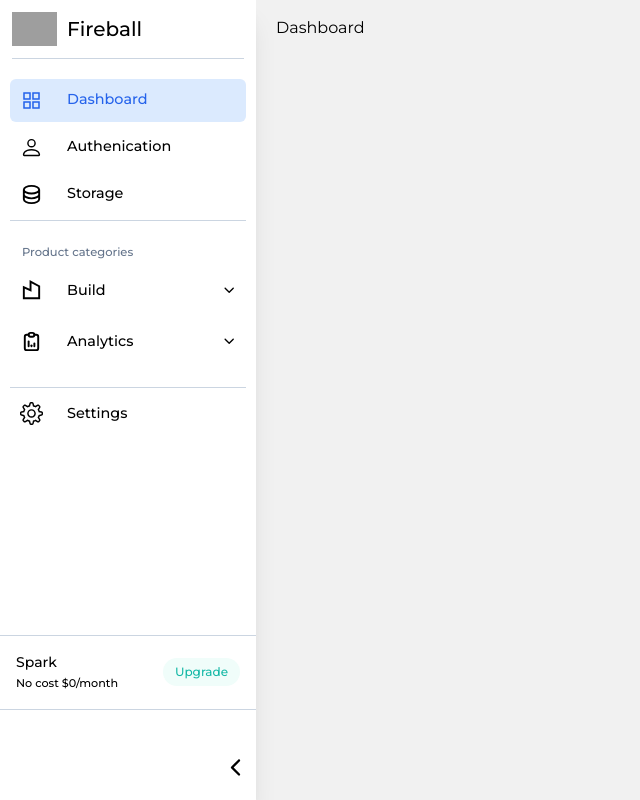
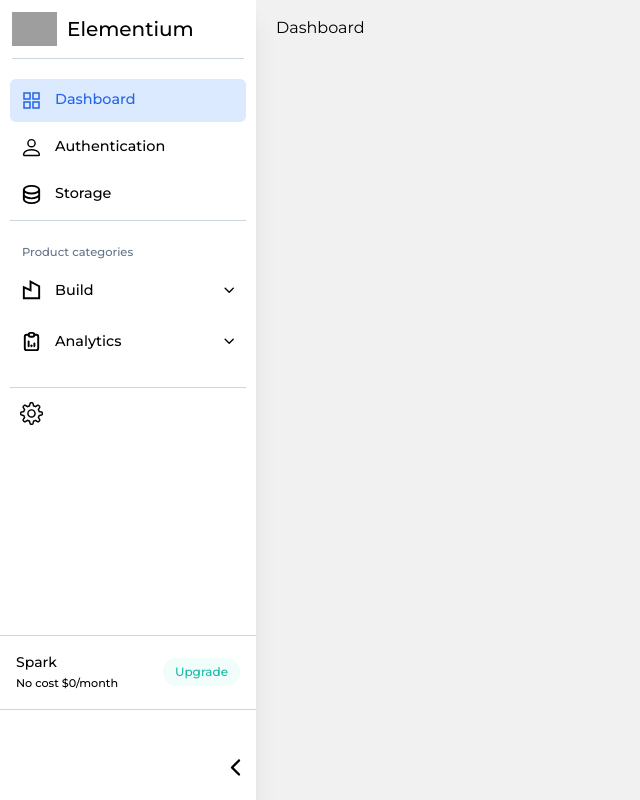
Before and after one commit to marykasp/elementium, a React (Vite) app: page / in a window 1280 px wide. Shown: the whole page, without its empty margins (0-640 px from the left). Built offline with nearby package versions, Linux system fonts and the light colour scheme; grey boxes are pictures that could not be loaded.

Commit message:
style: change the display of the navigation menu names
Change hide using logical conditioning based on the isOpen state or
use string interpolation to hide element if menu is closed

```diff
--- a/src/index.css
+++ b/src/index.css
@@ -17,7 +17,7 @@
 }
 
 .link {
-  @apply p-2.5 flex rounded-md gap-6 items-center md:cursor-pointer cursor-default duration-300 font-medium;
+  @apply p-2.5 flex rounded-md gap-3 items-center md:cursor-pointer cursor-default duration-300 font-medium;
 }
 
 /* applied directly active class - route match */
--- a/src/layouts/sidebar/index.jsx
+++ b/src/layouts/sidebar/index.jsx
@@ -66,7 +66,7 @@ const Sidebar = () => {
             alt=""
             width={45}
           />
-          <span className="text-xl whitespace-pre">Fireball</span>
+          <span className="text-xl whitespace-pre">Elementium</span>
         </div>
 
         {/* Menus */}
@@ -76,19 +76,19 @@ const Sidebar = () => {
             <li>
               <NavLink to="/" className={"link"}>
                 <AiOutlineAppstore size={23} className="min-w-max" />
-                Dashboard
+                {isOpen && <span>Dashboard</span>}
               </NavLink>
             </li>
             <li>
               <NavLink to="/authentication" className={"link"}>
                 <BsPerson size={23} className="min-w-max" />
-                Authenication
+                {isOpen && <span>Authentication</span>}
               </NavLink>
             </li>
             <li>
               <NavLink to="/storage" className={"link"}>
                 <HiOutlineDatabase size={23} className="min-w-max" />
-                Storage
+                {isOpen && <span>Storage</span>}
               </NavLink>
             </li>
 
@@ -109,7 +109,7 @@ const Sidebar = () => {
             <li>
               <NavLink to="/settings" className={"link"}>
                 <SlSettings size={23} className="min-w-max" />
-                Settings
+                <span className={`${isOpen && "block"} hidden`}>Storage</span>
               </NavLink>
             </li>
           </ul>
@@ -129,7 +129,7 @@ const Sidebar = () => {
           )}
         </div>
 
-        {/* control button */}
+        {/* toggle menu button */}
         <motion.div
           animate={
             isOpen
```
